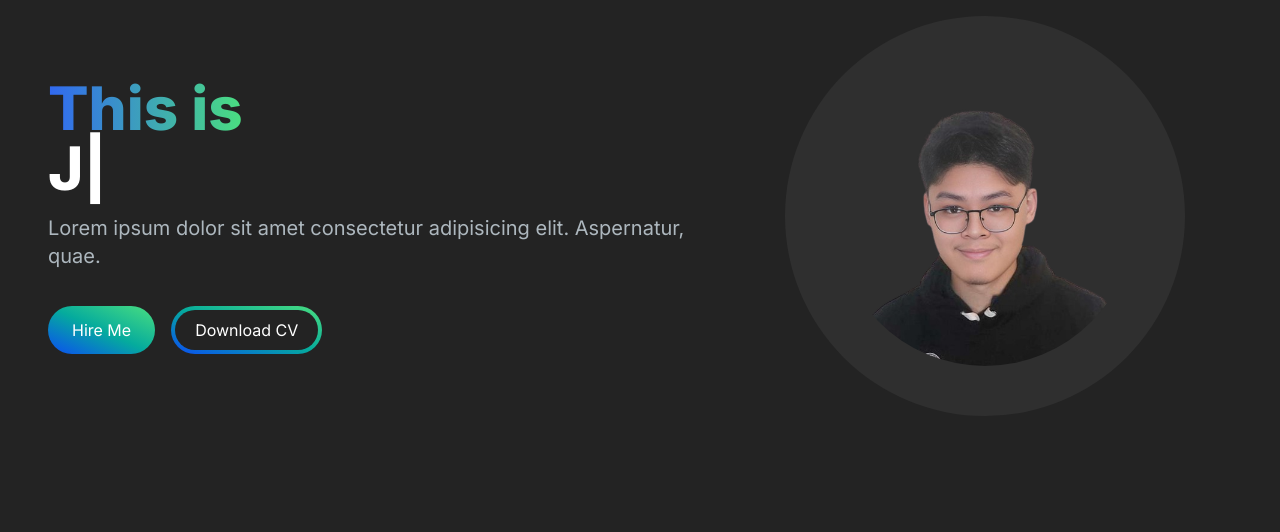
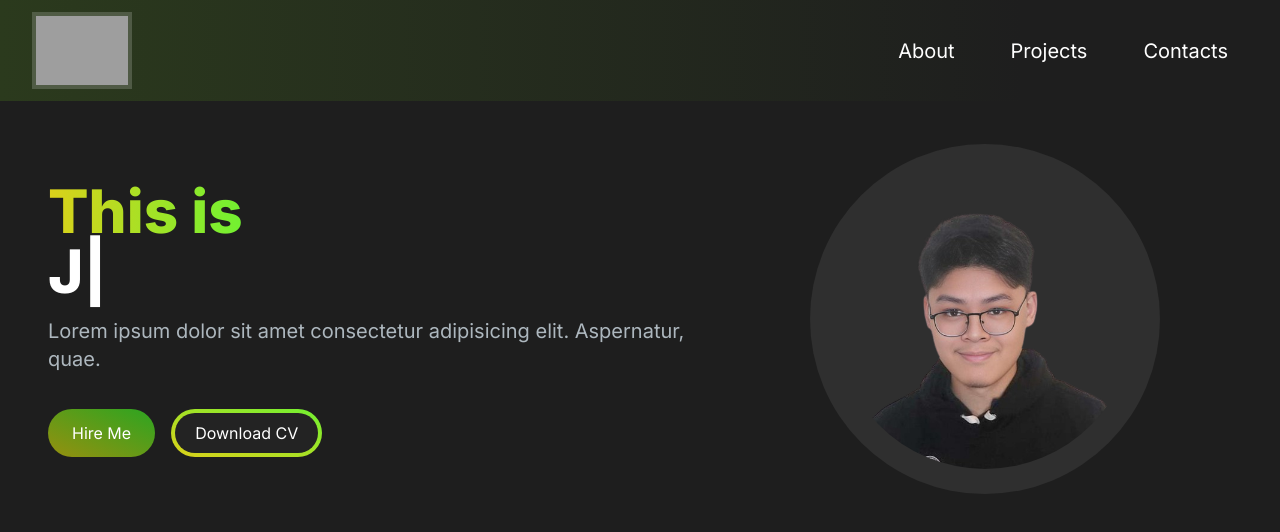
Before and after one commit to Lettush/portfolio, a Next.js app: page / in a window 1280 px wide. Shown: the top 532 px of the page. Built offline with nearby package versions, Linux system fonts and the light colour scheme; grey boxes are pictures that could not be loaded.

Commit message:
added navbar

```diff
--- a/app/components/HeroSection.jsx
+++ b/app/components/HeroSection.jsx
@@ -9,17 +9,12 @@ const HeroSection = () => {
       <div className="grid grid-cols-1 sm:grid-cols-12">
         <div className="col-span-7 place-self-center text-center sm:text-left">
           <h1 className="text-white mb-4 text-4xl sm:text-5xl lg:text-6xl font-extrabold">
-            <span className="text-transparent bg-clip-text bg-gradient-to-r from-[#3168f1] to-green-400">
+            <span className="text-transparent bg-clip-text bg-gradient-to-r from-[#dcd11a] to-[#71f131]">
               This is{" "}
             </span>
             <br />
             <TypeAnimation
-              sequence={[
-                "Jared.",
-                1000,
-                "My portfolio.",
-                1000,
-              ]}
+              sequence={["Jared.", 1000, "My portfolio.", 1000]}
               wrapper="span"
               speed={50}
               repeat={Infinity}
@@ -30,18 +25,18 @@ const HeroSection = () => {
             quae.
           </p>
           <div>
-            <button className="px-6 py-3 rounded-full mr-4 bg-gradient-to-tr from-[#0b4df3] via-[#05ab9d] to-green-400 hover:bg-slate-200 text-white w-full sm:w-fit">
+            <button className="transition ease delay-50 px-6 py-3 rounded-full mr-4 bg-gradient-to-tr text-white from-[#96900f] to-[#2ca521] hover:from-[#fcf350] hover:to-[#42fc32] hover:text-black w-full sm:w-fit">
               Hire Me
             </button>
-            <button className="px-1 py-1 rounded-full mr-4 bg-gradient-to-tr from-[#0b4df3] via-[#05ab9d] to-green-400 hover:bg-slate-800 text-white mt-3 w-full sm:w-fit">
-              <span className="block bg-[#232323] hover:bg-slate-800 rounded-full px-5 py-2">
+            <button className="px-1 py-1 rounded-full mr-4 bg-gradient-to-tr from-[#dcd11a] to-[#71f131] hover:bg-slate-800 text-white mt-3 w-full sm:w-fit">
+              <span className="transition ease delay-50 block bg-[#232323] hover:bg-[#253716] rounded-full px-5 py-2">
                 Download CV
               </span>
             </button>
           </div>
         </div>
         <div className="col-span-5 place-self-center mt-4 lg:mt-0">
-          <div className="rounded-full bg-[#2f2f2f] w-[250px] h-[250px] lg:w-[400px] lg:h-[400px] relative">
+          <div className="rounded-full bg-[#2f2f2f] w-[250px] h-[250px] lg:w-[350px] lg:h-[350px] relative">
             <Image
               src={"/images/avatar.png"}
               alt="Avatar"
--- /dev/null
+++ b/app/components/NavLink.jsx
@@ -0,0 +1,15 @@
+import React from "react";
+import Link from "next/link";
+
+const NavLink = ({ href, title }) => {
+  return (
+    <Link
+      href={href}
+      className="transition ease delay-50 block py-2 pl-3 pr-4 text-[#ffffff] sm:text-xl rounded md:p-0 hover:text-[#bef5b6]"
+    >
+      {title}
+    </Link>
+  );
+};
+
+export default NavLink;
--- /dev/null
+++ b/app/components/Navbar.jsx
@@ -0,0 +1,51 @@
+import Link from "next/link";
+import React from "react";
+import Image from "next/image";
+import NavLink from "./NavLink";
+import "../styles/Navbar.css";
+
+const navLinks = [
+  {
+    title: "About",
+    path: "#about",
+  },
+  {
+    title: "Projects",
+    path: "#projects",
+  },
+  {
+    title: "Contacts",
+    path: "#contact",
+  },
+];
+
+const Navbar = () => {
+  return (
+    <nav className="glow fixed top-0 left-0 right-0 z-10">
+      <div className="flex flex-wrap items-center justify-between mx-auto px-8 py-3">
+        <Link href={"/"}>
+          <Image
+            src={"/images/JaredLogoFinal.png"}
+            alt="Avatar"
+            className="bg-[#ffffff2d] p-1"
+            width={100}
+            height={100}
+          />
+        </Link>
+        <div className="menu hidden md:block md:w-auto">
+          <ul className="flex p-4 md:p-0 sm:flex-row md:space-x-14 mr-5">
+            {navLinks.map((link, index) => {
+              return (
+                <li key={index}>
+                  <NavLink href={link.path} title={link.title} />
+                </li>
+              );
+            })}
+          </ul>
+        </div>
+      </div>
+    </nav>
+  );
+};
+
+export default Navbar;
--- a/app/page.js
+++ b/app/page.js
@@ -1,11 +1,15 @@
 import HeroSection from "./components/HeroSection";
+import Navbar from "./components/Navbar";
 
 export default function Home() {
   return (
-    <main className="flex min-h-screen flex-col bg-[#232323]">
-      <div className="container mx-auto px-12 py-4">
-        <HeroSection />
-      </div>
-    </main>
+    <>
+      <main className="flex min-h-screen flex-col bg-[#1e1e1e]">
+        <Navbar />
+        <div className="container mx-auto px-12 py-4 mt-32">
+          <HeroSection />
+        </div>
+      </main>
+    </>
   );
 }
--- /dev/null
+++ b/app/styles/Navbar.css
@@ -0,0 +1,8 @@
+.glow {
+  background: rgb(188, 239, 48);
+  background: linear-gradient(
+    90deg,
+    rgb(43, 58, 29) 0%,
+    #1e1e1e 80%
+  );
+}
```
Also changed, not shown: 2 other files (tests, documents, lock files or other folders).
